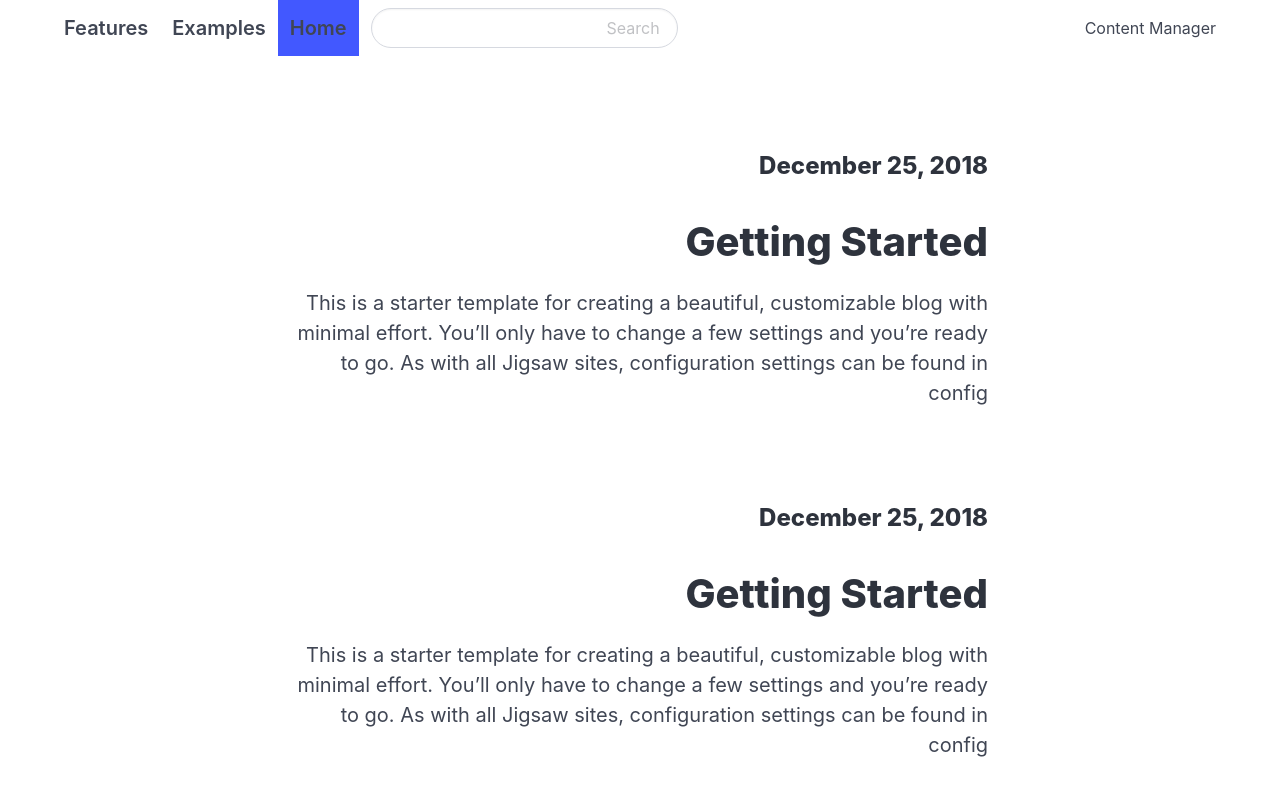
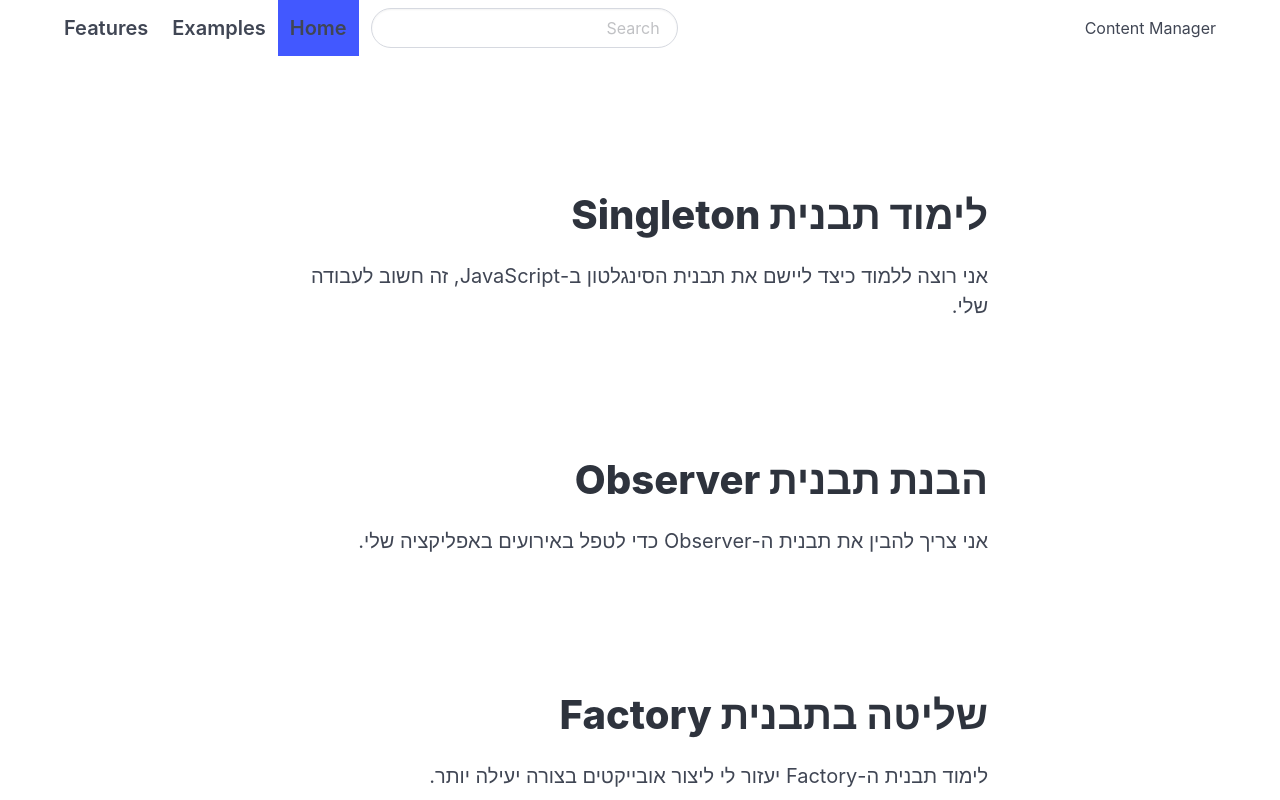
Before and after one commit to samertaha/content-manager-app, a Next.js app: page / in a window 1280 px wide. Shown: the top 800 px of the page. Built offline with nearby package versions, Linux system fonts and the light colour scheme.

Commit message:
passed the data api as props to the ResourceHighlight and used it instead of harcoded text

```diff
--- a/components/ResourceHighlight.js
+++ b/components/ResourceHighlight.js
@@ -1,45 +1,25 @@
 import React from "react";
 
-const ResourceHighlight = () => {
+const ResourceHighlight = ({ resources }) => {
   return (
     <section className="hero ">
       <div className="hero-body">
         <div className="container">
-          <section className="section">
+          {resources.map((resource) => {
+            return (
+              <section key={resource.id} className="section">
                 <div className="columns">
                   <div className="column is-8 is-offset-2">
                     <div className="content is-medium">
-                  <h2 className="subtitle is-4">December 25, 2018</h2>
-                  <h1 className="title">Getting Started</h1>
-                  <p>
-                    This is a starter template for creating a beautiful,
-                    customizable blog with minimal effort. You’ll only have to
-                    change a few settings and you’re ready to go. As with all
-                    Jigsaw sites, configuration settings can be found in config
-                  </p>
+                      <h2 className="subtitle is-4">{resource.createdAt}</h2>
+                      <h1 className="title">{resource.title}</h1>
+                      <p>{resource.description}</p>
                     </div>
                   </div>
                 </div>
               </section>
-
-          <div className="is-divider"></div>
-
-          <section className="section">
-            <div className="columns">
-              <div className="column is-8 is-offset-2">
-                <div className="content is-medium">
-                  <h2 className="subtitle is-4">December 25, 2018</h2>
-                  <h1 className="title">Getting Started</h1>
-                  <p>
-                    This is a starter template for creating a beautiful,
-                    customizable blog with minimal effort. You’ll only have to
-                    change a few settings and you’re ready to go. As with all
-                    Jigsaw sites, configuration settings can be found in config
-                  </p>
-                </div>
-              </div>
-            </div>
-          </section>
+            );
+          })}
         </div>
       </div>
     </section>
--- a/pages/index.js
+++ b/pages/index.js
@@ -9,10 +9,9 @@
 function Home() {
   return (
     <Layout>
-      <ResourceHighlight />
+      <ResourceHighlight resources={resources} />
       <Newsletter />
-      <ResourceList />
-      {JSON.stringify(resources)}
+      <ResourceList resources={resources} />
       <Footer />
     </Layout>
   );
```
Lines whose indentation alone changed are shown as unchanged.
